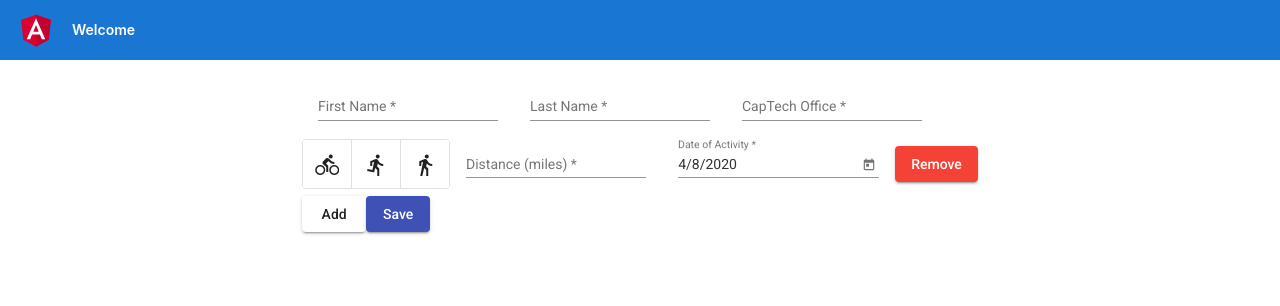
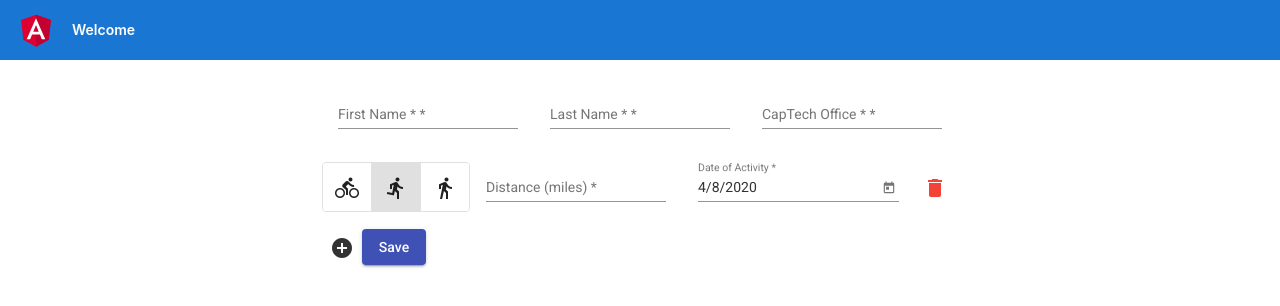
Before and after one commit to 8BitYoda/captech-marathon, an Angular app: page / in a window 1280 px wide. Shown: the top 306 px of the page. Built offline with nearby package versions, Linux system fonts and the light colour scheme; what @angular/fire would draw is missing.

Commit message:
adding simple validation messaging

```diff
--- a/src/app/activity-form/activity-form.component.html
+++ b/src/app/activity-form/activity-form.component.html
@@ -2,24 +2,26 @@
       (ngSubmit)="onSubmit()" autocomplete="off">
   <!-- First Name -->
   <mat-form-field>
-    <mat-label>First Name</mat-label>
+    <mat-label>First Name *</mat-label>
     <input matInput
-           aria-label="first name"
+           aria-label="First Name"
            [formControlName]="'firstName'">
+    <mat-error>required</mat-error>
   </mat-form-field>
 
   <!-- Last Name -->
   <mat-form-field>
-    <mat-label>Last Name</mat-label>
+    <mat-label>Last Name *</mat-label>
     <input matInput
-           aria-label="last name"
+           aria-label="Last Name"
            [formControlName]="'lastName'">
+    <mat-error>required</mat-error>
   </mat-form-field>
 
   <!-- CapTech Office -->
   <mat-form-field>
     <input type="text"
-           placeholder="CapTech Office"
+           placeholder="CapTech Office *"
            aria-label="CapTech Office"
            matInput
            [formControlName]="'office'"
@@ -29,13 +31,17 @@
         {{office}}
       </mat-option>
     </mat-autocomplete>
+    <mat-error *ngIf="!activityInputForm.controls.office.hasError('invalidOffice')">required</mat-error>
+    <mat-error *ngIf="activityInputForm.controls.office.hasError('invalidOffice')">please selected a valid CapTech
+      office
+    </mat-error>
   </mat-form-field>
 
   <div [formArrayName]="'activities'"
        *ngFor="let activity of activities.controls; let i=index;">
     <div [formGroupName]="i">
       <!-- Activity Selector -->
-      <mat-button-toggle-group #group="matButtonToggleGroup" [formControlName]="'activityType'">
+      <mat-button-toggle-group #group="matButtonToggleGroup" [formControlName]="'type'">
         <mat-button-toggle value="Bike" aria-label="Bike">
           <mat-icon>directions_bike</mat-icon>
         </mat-button-toggle>
@@ -54,6 +60,10 @@
                type="number"
                aria-label="distance"
                [formControlName]="'distance'">
+        <mat-error *ngIf="!activities.at(i).get('distance').hasError('min')">required</mat-error>
+        <mat-error *ngIf="activities.at(i).get('distance').hasError('min')">please enter a distance greater then 0
+          miles
+        </mat-error>
       </mat-form-field>
 
       <!-- Activity Date -->
@@ -67,11 +77,16 @@
                [formControlName]="'date'">
         <mat-datepicker-toggle matSuffix [for]="picker"></mat-datepicker-toggle>
         <mat-datepicker #picker></mat-datepicker>
+        <mat-error>required</mat-error>
       </mat-form-field>
 
-      <button mat-raised-button color="warn" (click)="removeActivity(i)">Remove</button>
+      <button mat-icon-button color="warn" type="button" (click)="removeActivity(i)">
+        <mat-icon>delete</mat-icon>
+      </button>
     </div>
   </div>
-  <button mat-raised-button (click)="addActivity()">Add</button>
+  <button mat-icon-button type="button" (click)="addActivity()">
+    <mat-icon>add_circle</mat-icon>
+  </button>
   <button mat-raised-button color="primary" type="submit">Save</button>
 </form>
--- a/src/app/activity-form/activity-form.component.scss
+++ b/src/app/activity-form/activity-form.component.scss
@@ -1,5 +1,11 @@
+@import "src/custom-theme";
+
 form {
   mat-form-field {
-    margin: 0 1rem;
+    margin: 0.5rem 1rem;
+  }
+
+  mat-button-toggle-group.error {
+    border: solid 1px mat-color($captech-marathon-warn);
   }
 }
--- a/src/app/activity-form/activity-form.component.ts
+++ b/src/app/activity-form/activity-form.component.ts
@@ -1,5 +1,5 @@
 import { Component, OnInit } from '@angular/core';
-import { FormArray, FormBuilder, FormGroup, Validators } from '@angular/forms';
+import { AbstractControl, FormArray, FormBuilder, FormGroup, Validators } from '@angular/forms';
 import { Observable } from 'rxjs';
 import { map, startWith } from 'rxjs/operators';
 import { ActivityType, CTOffices, NewUserLog } from './activity';
@@ -26,7 +26,7 @@ export class ActivityFormComponent implements OnInit {
     this.activityInputForm = this.fb.group({
       firstName: ['', Validators.required],
       lastName: ['', Validators.required],
-      office: ['', Validators.required],
+      office: ['', [Validators.required, OfficeValidator]],
       activities: this.fb.array([this.createActivityItem()])
     });
 
@@ -39,6 +39,14 @@ export class ActivityFormComponent implements OnInit {
     this.activities = this.activityInputForm.get('activities') as FormArray;
   }
 
+  createActivityItem(): FormGroup {
+    return this.fb.group({
+      distance: ['', [Validators.required, Validators.min(0)]],
+      type: ['Run', Validators.required],
+      date: [new Date(), Validators.required]
+    });
+  }
+
   addActivity(): void {
     this.activities.push(this.createActivityItem());
   }
@@ -48,24 +56,16 @@ export class ActivityFormComponent implements OnInit {
       this.activities.removeAt(index);
     } else {
       this.activities.at(index).get('distance').setValue('');
-      this.activities.at(index).get('activityType').setValue('');
+      this.activities.at(index).get('type').setValue('Run');
       this.activities.at(index).get('date').setValue(new Date());
     }
-  }
-
-  createActivityItem(): FormGroup {
-    return this.fb.group({
-      distance: ['', Validators.required],
-      activityType: ['', Validators.required],
-      date: [new Date(), Validators.required]
-    });
   }
 
   onSubmit(): void {
     if (this.activityInputForm.valid) {
       const payload: NewUserLog = this.activityInputForm.getRawValue();
       payload.activities.forEach(activity => {
-        switch (activity.activityType) {
+        switch (activity.type) {
           case ActivityType.BIKE:
             payload.totalBikeMiles = (payload.totalBikeMiles || 0) + activity.distance;
             break;
@@ -86,6 +86,13 @@ export class ActivityFormComponent implements OnInit {
   }
 
   private _filter(value: string): string[] {
-    return this.capTechOffices.filter(option => option.toLowerCase().includes(value.toLowerCase()));
+    return this.capTechOffices.filter(option => option?.toLowerCase().includes(value?.toLowerCase()));
   }
 }
+
+const OfficeValidator = (control: AbstractControl): { [key: string]: boolean } => {
+  if (control.value && !Object.keys(CTOffices).includes(control.value.toString().toUpperCase())) {
+    return {invalidOffice: true};
+  }
+  return null;
+};
--- a/src/app/activity-form/activity.ts
+++ b/src/app/activity-form/activity.ts
@@ -35,7 +35,7 @@ export interface Activity {
   /** Distance of activity */
   distance: number;
   /** Indicates what kind of activity is being entered */
-  activityType: ActivityType;
+  type: ActivityType;
   /** Date of activity */
   date: string;
 }
```
